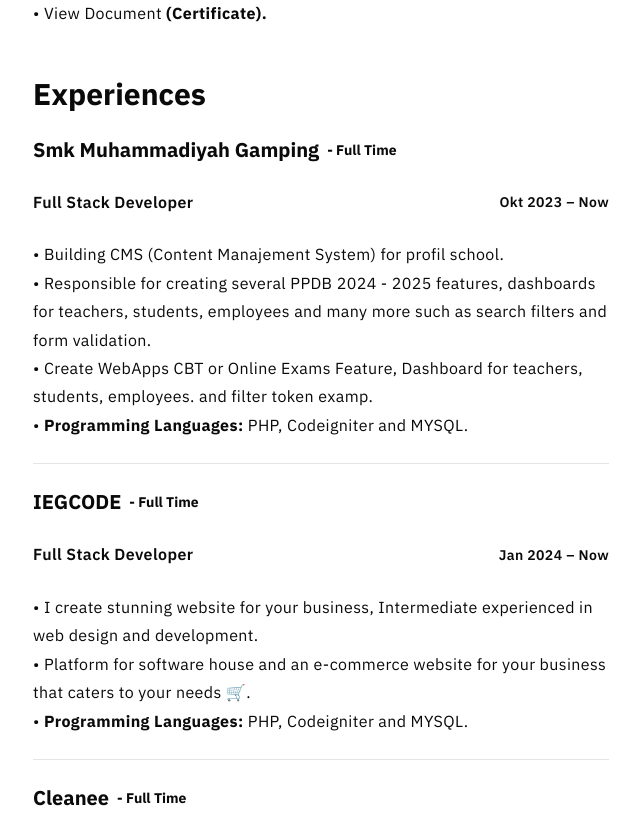
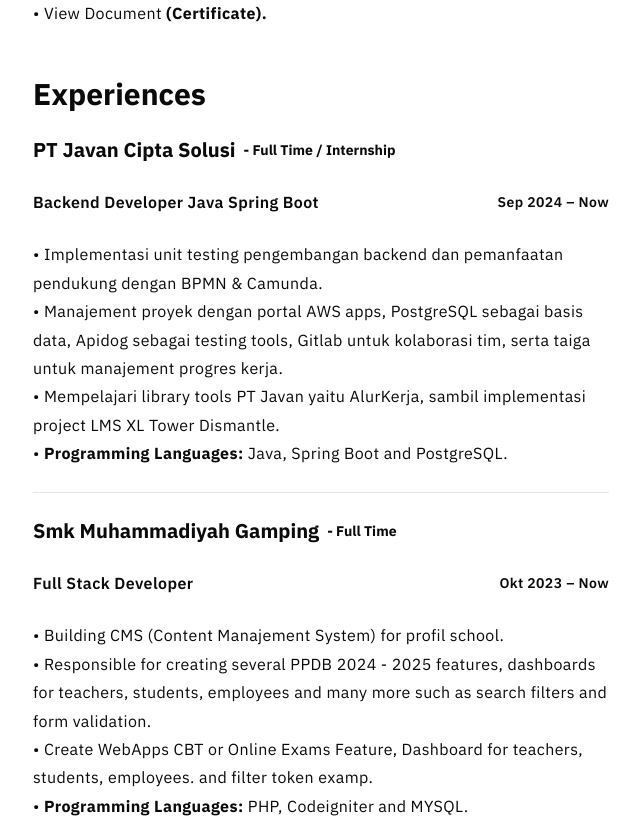
Before and after one commit to ibrahimelgibran/Portfoliov3, a React (Vite) app: page / in a window 1280 px wide. Shown: the part 1500-2318 px from the top of the page, without its empty margins (319-959 px from the left). Built offline with nearby package versions, Linux system fonts and the light colour scheme; no server answers.

Commit message:
update experiance

```diff
--- a/src/components/header.tsx
+++ b/src/components/header.tsx
@@ -16,9 +16,16 @@ export default function Header() {
       )}
     >
       <nav className="flex justify-between max-w-xl items-center w-full">
-        <Link to="/">
+        <Link to="/" className="flex items-center">
           <Paragraph className="font-bold">elgibran.dev</Paragraph>
+          {/* <img
+            src="https://ik.imagekit.io/elgibran/verivikasi.png?updatedAt=1725066008987"
+            alt="verifikasi"
+            width={15}
+            className="ml-1"
+          /> */}
         </Link>
+
         <div className="flex justify-center items-center space-x-5">
           <div className="justify-center hidden sm:flex items-center space-x-5">
             {routesList.map((item) => (
--- a/src/pages/home.tsx
+++ b/src/pages/home.tsx
@@ -162,6 +162,32 @@ export default function Home() {
 
       <div className="my-6 space-y-6">
         <Heading as="h1">Experiences</Heading>
+
+        <div className="flex space-x-2 items-center w-fit">
+          <Heading as="h3">PT Javan Cipta Solusi</Heading>
+          <span className="text-sm ml-auto">
+            <b>- Full Time / Internship</b>
+          </span>
+        </div>
+        <Paragraph className="font-semibold mt-0.5 flex items-center">
+          <span className="mr-20">Backend Developer Java Spring Boot</span>
+          <span className="text-sm ml-auto">Sep 2024 – Now</span>
+        </Paragraph>
+        <div className="space-y-1">
+          <Paragraph>
+            • Implementasi unit testing pengembangan backend dan pemanfaatan
+            pendukung dengan BPMN & Camunda. <br /> • Manajement proyek dengan
+            portal AWS apps, PostgreSQL sebagai basis data, Apidog sebagai
+            testing tools, Gitlab untuk kolaborasi tim, serta taiga untuk
+            manajement progres kerja. <br /> • Mempelajari library tools PT
+            Javan yaitu AlurKerja, sambil implementasi project LMS XL Tower
+            Dismantle.
+            <br /> • <b>Programming Languages: </b> Java, Spring Boot and
+            PostgreSQL.
+          </Paragraph>
+        </div>
+        <hr />
+
         <div className="flex space-x-2 items-center w-fit">
           <Heading as="h3">Smk Muhammadiyah Gamping</Heading>
           <span className="text-sm ml-auto">
```
